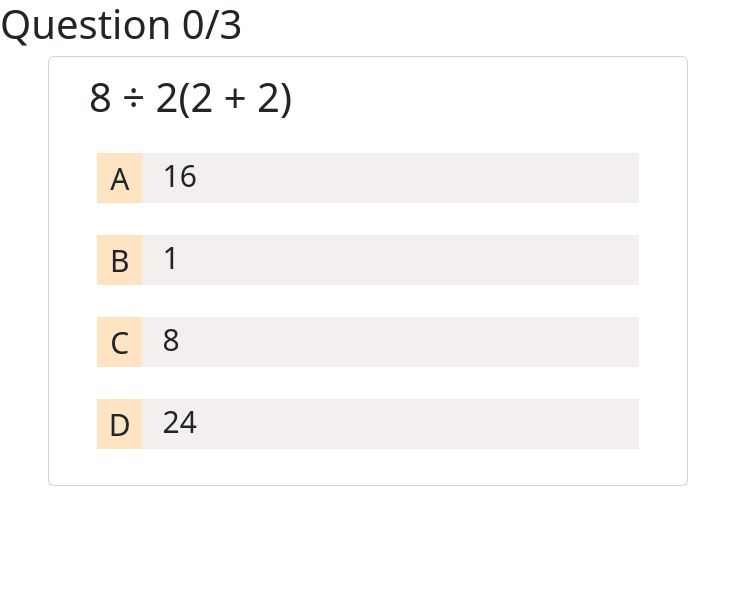
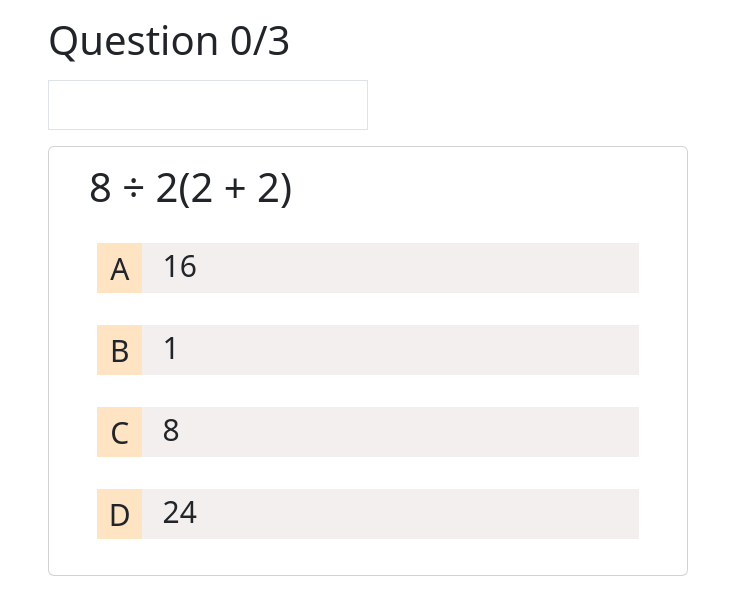
Before and after one commit to mcarpent87/stem-quiz-app, a Vue app: page /quiz/1 in a window 1280 px wide. Shown: the top 614 px of the page, without its empty margins (0-749 px from the left). Built offline with nearby package versions, Linux system fonts and the light colour scheme.

Commit message:
add and style completion bar to header

```diff
--- a/src/components/Header.vue
+++ b/src/components/Header.vue
@@ -1,8 +1,8 @@
 <template>
   <div>
-    <h1>Question {{ questionStatus }}</h1>
-    <div class="bar">
-      <div class="completion"></div>
+    <h1 class="mx-5 my-3">Question {{ questionStatus }}</h1>
+    <div class="bar border w-25 mx-5 my-3">
+      <div class="completion" :style="{ width: barPercentage }"></div>
     </div>
   </div>
 </template>
@@ -10,7 +10,29 @@
 <script setup>
 import { defineProps } from "vue";
 
-const { questionStatus } = defineProps(["questionStatus"]);
+const { questionStatus, barPercentage } = defineProps([
+  "questionStatus",
+  "barPercentage",
+]);
 </script>
 
-<style lang="scss" scoped></style>
+<style scoped>
+header {
+  margin-top: 20px;
+}
+
+header h4 {
+  font-size: 30px;
+}
+
+.bar {
+  height: 50px;
+  border: 3px solid bisque;
+}
+
+.completion {
+  height: 100%;
+  width: 0%;
+  background-color: bisque;
+}
+</style>
--- a/src/views/QuizView.vue
+++ b/src/views/QuizView.vue
@@ -3,7 +3,7 @@ import Question from "../components/Question.vue";
 import Header from "../components/Header.vue";
 //import Result from "../components/Result.vue";
 import { useRoute } from "vue-router";
-import { ref, computed, watch } from "vue";
+import { ref, computed } from "vue";
 import q from "../data/data.json";
 
 const route = useRoute();
@@ -13,23 +13,12 @@ const currentQuestionIndex = ref(0);
 const numberOfCorrectAnswers = ref(0);
 const showResults = ref(false);
 
-const questionStatus = ref(
-  `${currentQuestionIndex.value}/${quiz.questions.length}`
+const questionStatus = computed(
+  () => `${currentQuestionIndex.value}/${quiz.questions.length}`
 );
-
-watch(
-  () => currentQuestionIndex.value,
-  () => {
-    questionStatus.value = `${currentQuestionIndex.value}/${quiz.questions.length}`;
-  }
+const barPercentage = computed(
+  () => `${(currentQuestionIndex.value / quiz.questions.length) * 100}%`
 );
-
-// const questionStatus = computed(
-//   () => `${currentQuestionIndex.value}/${quiz.questions.length}`
-// );
-// const barPercentage = computed(
-//   () => `${(currentQuestionIndex.value / quiz.questions.length) * 100}%`
-// );
 
 const onOptionSelected = (isCorrect) => {
   if (isCorrect) {
```
Also changed, not shown: src/components/Result.vue (added, +9 -0 lines).
